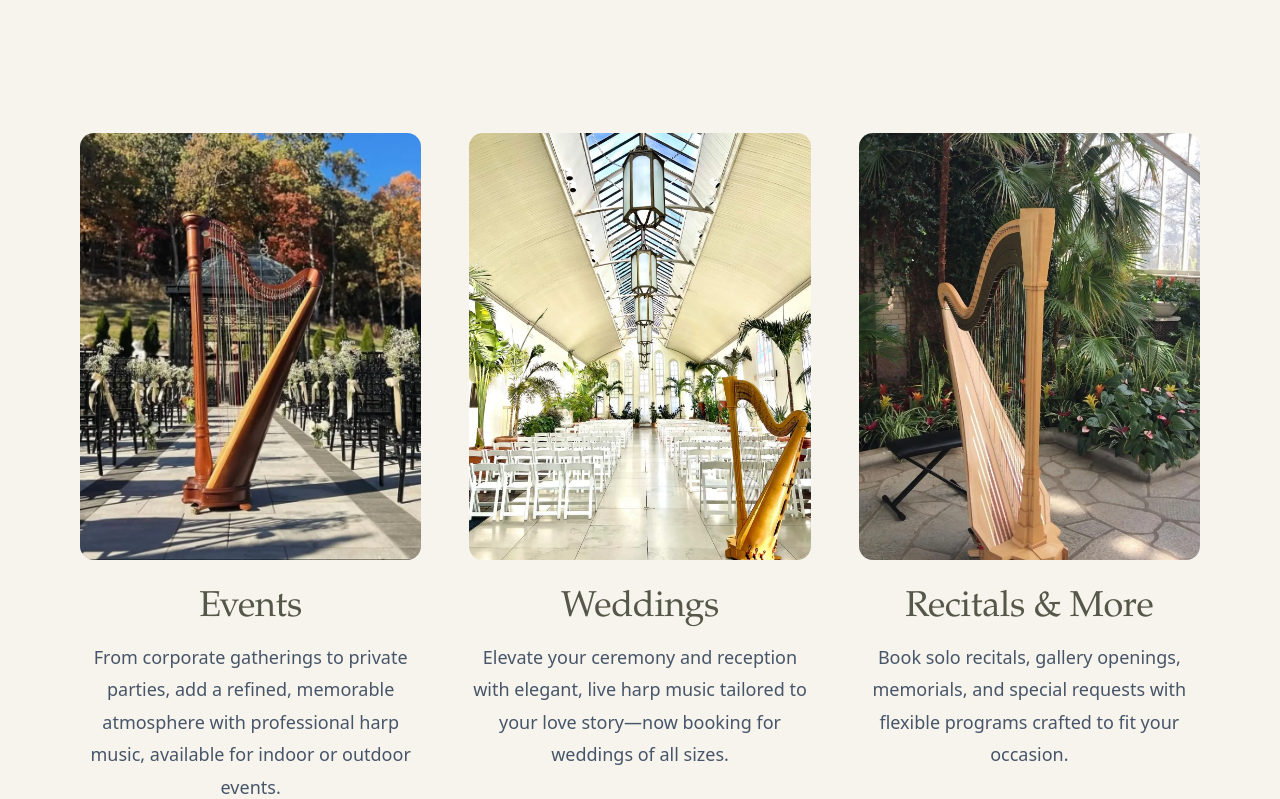
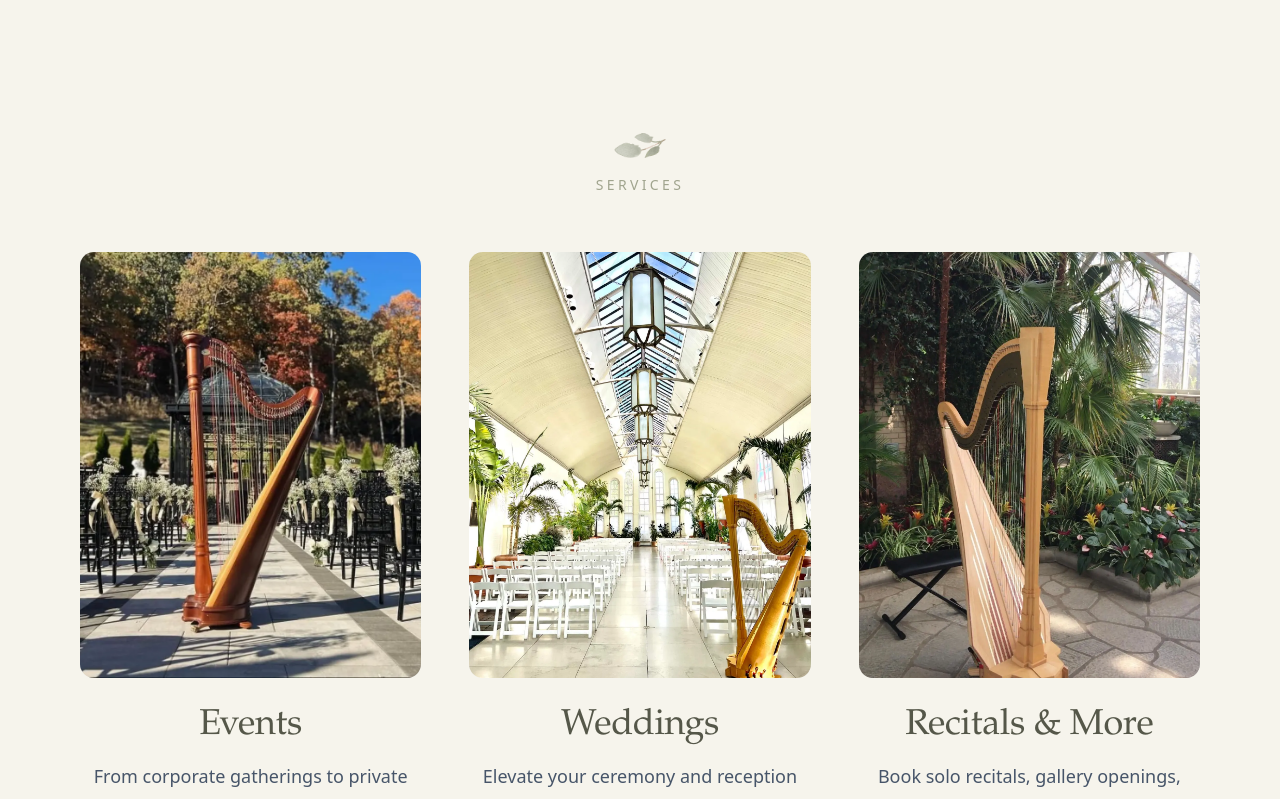
Before and after one commit to JaccobStanton/harp-by-colleen, a React (Vite) app: page / in a window 1280 px wide. Shown: the part 2680-3479 px from the top of the page. Built offline with nearby package versions, Linux system fonts and the light colour scheme; a web font is replaced by a local one.

Commit message:
Created Gallery and Services component

```diff
--- a/src/components/Gallery.jsx
+++ b/src/components/Gallery.jsx
@@ -25,7 +25,7 @@ import LeafImg from "../assets/leaf.png";
 const CORAL = "#e08b74";
 
 export default function Gallery({
-  eyebrow = "Galleries",
+  eyebrow = "Gallery",
   title = "Moments That Sing",
   blurb = `A collection of images where touch meets tone. See Colleen coax color from every string.`,
   items = [
--- a/src/components/Services.jsx
+++ b/src/components/Services.jsx
@@ -5,11 +5,13 @@ import { Box, Container, Typography } from "@mui/material";
 import SERVICE1 from "../assets/services/service1.webp";
 import SERVICE2 from "../assets/services/service2.webp";
 import SERVICE3 from "../assets/services/service3.webp";
+import LeafImg from "../assets/leaf.png";
 
 const CORAL = "#e08b74";
 const SHADOW = "0 18px 20px -8px rgba(224,139,116,0.45)"; // #e08b74 @ 45%
 
 export default function Services({
+  eyebrow = "Services",
   items = [
     {
       src: SERVICE1,
@@ -34,36 +36,111 @@ export default function Services({
     },
   ],
 }) {
+  // reveal-on-scroll like Gallery
+  const rootRef = React.useRef(null);
+  const [reveal, setReveal] = React.useState(false);
+
+  React.useEffect(() => {
+    if (!rootRef.current) return;
+    const io = new IntersectionObserver(
+      (entries) => {
+        if (entries[0].isIntersecting) {
+          setReveal(true);
+          io.disconnect();
+        }
+      },
+      { threshold: 0.25, rootMargin: "0px 0px -15% 0px" }
+    );
+    io.observe(rootRef.current);
+    return () => io.disconnect();
+  }, []);
+
+  const FADE_MS = 1200;
+  const MOVE_MS = 800;
+  const STAGGER_MS = 900;
+  const fadeStyle = (d = 0) => ({
+    opacity: reveal ? 1 : 0,
+    transform: reveal ? "none" : "translateY(10px)",
+    transition: `opacity ${FADE_MS}ms ease-out ${
+      reveal ? d : 0
+    }ms, transform ${MOVE_MS}ms ease-out ${reveal ? d : 0}ms`,
+    "@media (prefers-reduced-motion: reduce)": {
+      transition: "none",
+      transform: "none",
+      opacity: 1,
+    },
+  });
+
   return (
     <Box
+      ref={rootRef}
       component="section"
       sx={{
         bgcolor: "background.default",
         color: "text.primary",
         py: { xs: 8, md: 12 },
-        overflowX: "clip", // belt-and-suspenders: no stray horizontal scroll
+        overflowX: "clip",
       }}
     >
-      {/* Full-width container from your theme (maxWidth=false by default). */}
       <Container
         disableGutters
         sx={{
-          px: { xs: 2, sm: 3, md: 4, lg: 6 }, // site gutters
+          px: { xs: 2, sm: 3, md: 4, lg: 6 },
           width: "100%",
         }}
       >
-        {/* CSS Grid -> no negative margins, no overflow; 1 col on xs, 3 cols from md up */}
+        {/* Header (leaf + overline “Services”) */}
+        <Box
+          sx={{
+            maxWidth: 1100,
+            mx: "auto",
+            textAlign: "center",
+            mb: { xs: 4, md: 6 },
+          }}
+        >
+          <Box
+            component="img"
+            src={LeafImg}
+            alt=""
+            aria-hidden
+            draggable={false}
+            sx={{
+              width: { xs: 40, sm: 52 },
+              height: "auto",
+              mb: 1,
+              mx: "auto",
+              display: "block",
+              ...fadeStyle(0),
+            }}
+          />
+          <Typography
+            variant="overline"
+            sx={{
+              color: "rgb(160,164,142)",
+              letterSpacing: ".24em",
+              fontSize: { xs: 12, sm: 13, md: 14 },
+              textTransform: "uppercase",
+              display: "block",
+              ...fadeStyle(0),
+            }}
+          >
+            {eyebrow}
+          </Typography>
+        </Box>
+
+        {/* Grid */}
         <Box
           sx={{
             display: "grid",
             gridTemplateColumns: { xs: "1fr", md: "repeat(3, minmax(0, 1fr))" },
-            gap: { xs: 4, md: 6 }, // uses theme.spacing under the hood
+            gap: { xs: 4, md: 6 },
             alignItems: "start",
+            ...fadeStyle(STAGGER_MS), // grid fades after the header
           }}
         >
           {items.map((item, i) => (
             <Box key={i}>
-              {/* Image wrapper: equal sizes via aspect-ratio; hover coral shadow */}
+              {/* Image */}
               <Box
                 sx={{
                   position: "relative",
```
